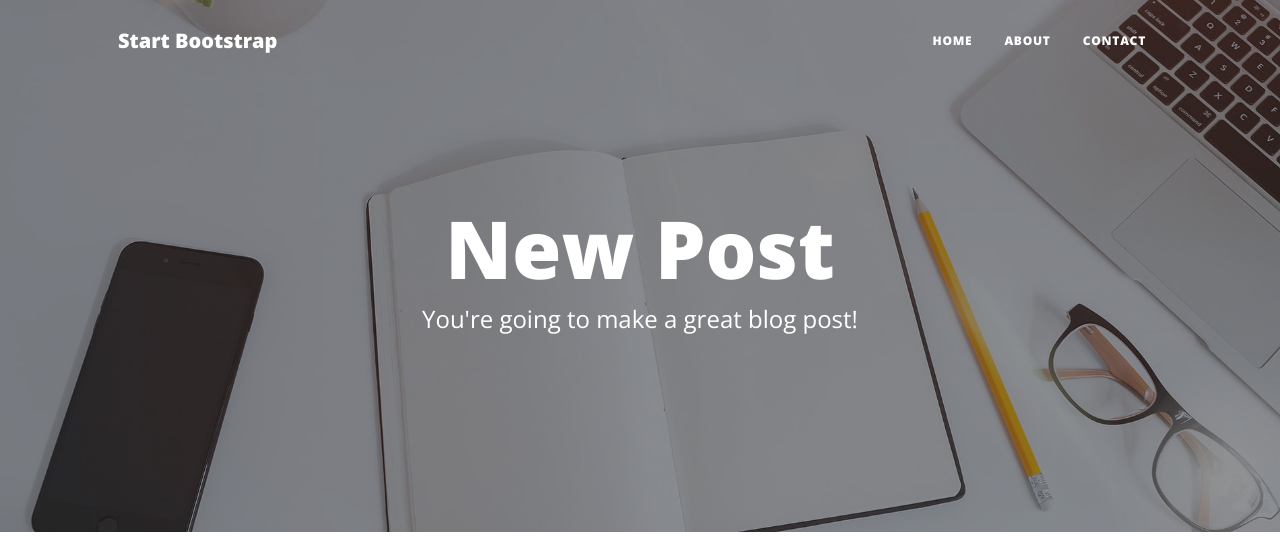
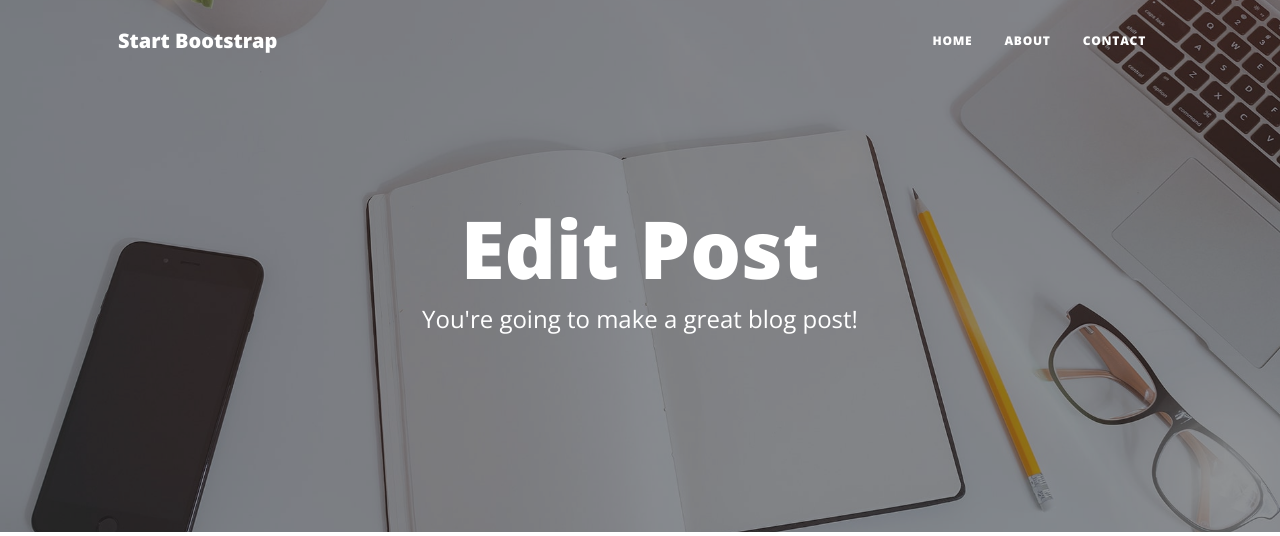
Before and after one commit to MariuszLepkowski/Blog-RESTful-Routing-FLASK, a Flask app: template templates/make-post.html in a window 1280 px wide. Shown: the top 536 px of the page. Run offline with Flask 3, Linux system fonts and the light colour scheme; the template is opened without the code that fills it: values that come from a table or form of the project are taken from there, others are empty; some libraries are stand-ins or nearby versions.

Commit message:
Add new route to edit_post, change code inside main.py, make-post.html, post.html to allow for post editing and upgrade already existing post.

```diff
--- a/main.py
+++ b/main.py
@@ -41,7 +41,7 @@ with app.app_context():
     db.create_all()
 
 
-class NewPost(FlaskForm):
+class CreatePostForm(FlaskForm):
     title = StringField(label="Blog Post Title", validators=[DataRequired()])
     subtitle = StringField(label="Subtitle", validators=[DataRequired()])
     author = StringField(label="Your name", validators=[DataRequired()])
@@ -67,7 +67,8 @@ def show_post(post_id):
 # TODO: add_new_post() to create a new blog post
 @app.route('/new-post', methods=['GET', 'POST'])
 def make_post():
-    form = NewPost()
+    context = 'make_post'
+    form = CreatePostForm()
 
     if form.is_submitted():
         new_post = BlogPost(
@@ -83,9 +84,33 @@ def make_post():
         db.session.commit()
         return redirect(url_for('get_all_posts'))
 
-    return render_template('make-post.html', form=form)
+    return render_template('make-post.html', form=form, context=context)
+
 
 # TODO: edit_post() to change an existing blog post
+@app.route("/edit-post/<post_id>", methods=['GET', 'POST'])
+def edit_post(post_id):
+    post = db.get_or_404(BlogPost, post_id)
+    edit_form = CreatePostForm(
+        title=post.title,
+        subtitle=post.subtitle,
+        image_url=post.img_url,
+        author=post.author,
+        blog_content=post.body
+    )
+
+    if edit_form.is_submitted():
+        post.title = edit_form.title.data
+        post.subtitle = edit_form.subtitle.data
+        post.author = edit_form.author.data
+        post.img_url = edit_form.image_url.data
+        post.body = edit_form.blog_content.data
+        db.session.commit()
+        return redirect(url_for('get_all_posts'))
+
+    return render_template("make-post.html", post=post, form=edit_form)
+
+
 
 # TODO: delete_post() to remove a blog post from the database
 
--- a/templates/make-post.html
+++ b/templates/make-post.html
@@ -11,7 +11,11 @@
       <div class="col-md-10 col-lg-8 col-xl-7">
         <div class="page-heading">
           <!-- TODO: Show a different h1 if editing existing post -->
-          <h1>New Post</h1>
+          {% if context == 'make_post'%}
+            <h1>New Post</h1>
+          {% else %}
+            <h1>Edit Post</h1>
+          {% endif %}
           <span class="subheading"
             >You're going to make a great blog post!</span
           >
--- a/templates/post.html
+++ b/templates/post.html
@@ -30,7 +30,7 @@
           <!-- TODO: Editing posts-->
           <a
             class="btn btn-primary float-right"
-            href="TODO: Add code to edit_post here"
+            href="{{ url_for('edit_post', post_id=post.id) }}"
             >Edit Post</a
           >
         </div>
```
